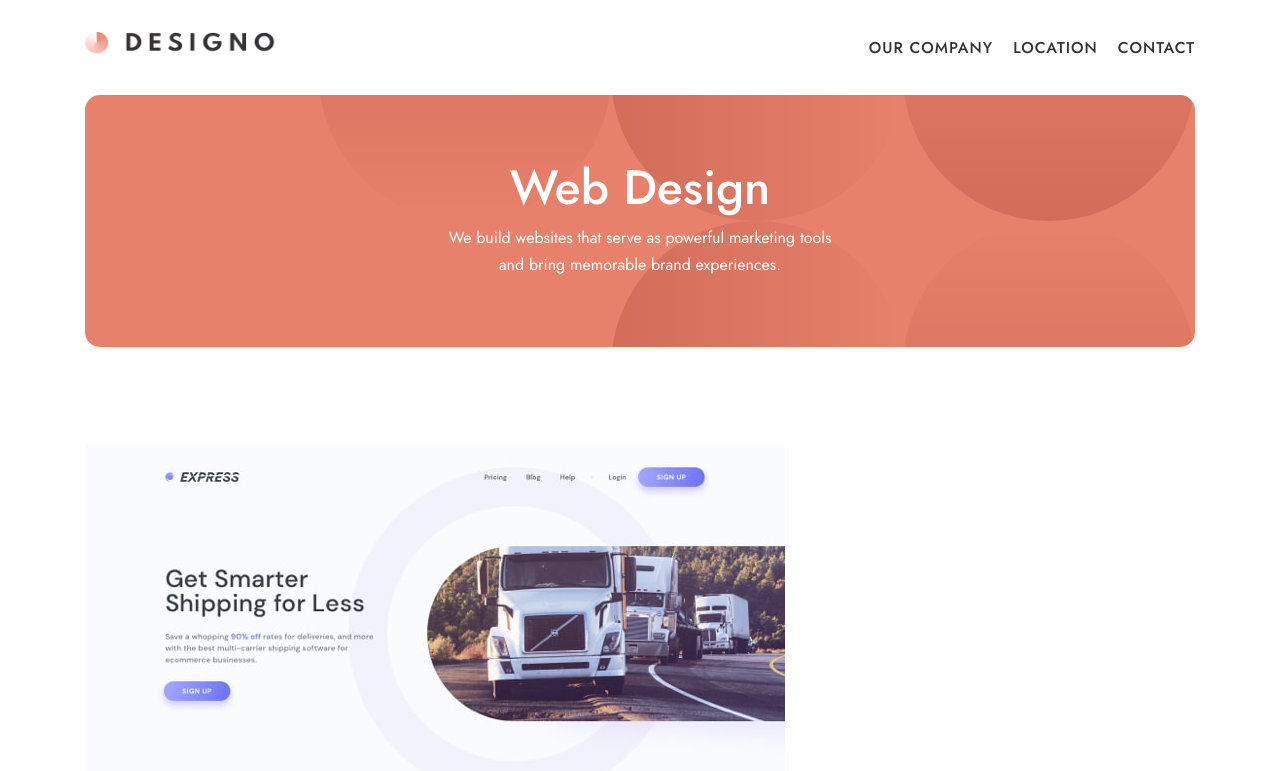
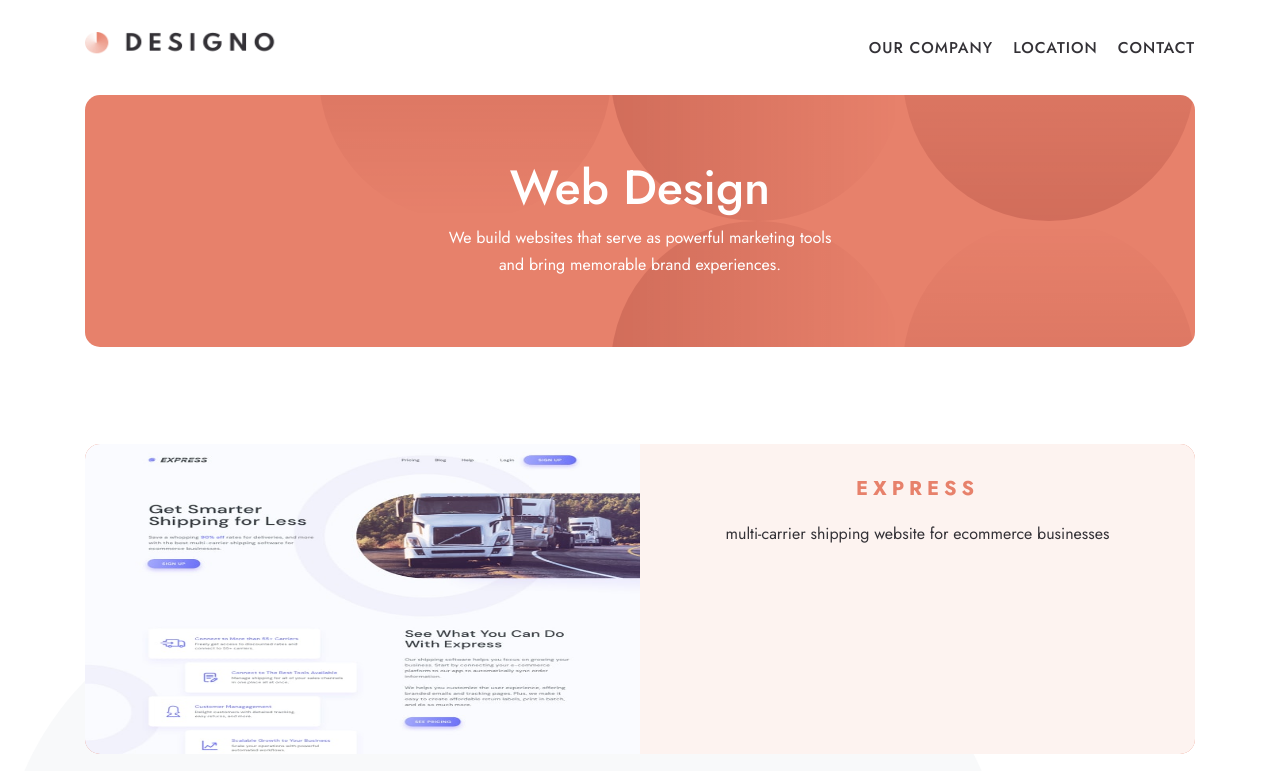
Before and after one commit to papilo-cloud/designo, a React (Vite) app: page /web in a window 1280 px wide. Shown: the top 771 px of the page. Built offline with nearby package versions, Linux system fonts and the light colour scheme.

Commit message:
done with both mobile and tablet view for design component

```diff
--- a/src/components/design/design.css
+++ b/src/components/design/design.css
@@ -48,19 +48,56 @@
     position: relative;
     width: 100%;
     margin: 0;
-    padding: 0;
     margin-top: 97px;
+    padding: 0 1.5em;
  }
  .content .card{
     position: relative;
     width: 100%;
     height: 478px;
+    background-color: #E7816B;
+    margin-bottom: 1.5em;
+    overflow: hidden;
+    border-radius: 15px;
  }
   .card .img{
     position: relative;
     width: 100%;
     height: 320px;
   }
+  .card .img img{
+    position: absolute;
+    top: 0;
+    left: 0;
+    width: 100%;
+    height: 320px;
+    /* object-fit: cover; */
+    height: 100%;
+  }
+  .card .card-text{
+    position: relative;
+    width: 100%;
+    background-color: #fdf3f0;
+    height: 158px;
+    padding: 32px;
+    text-align: center;
+  }
+  .card .card-text:hover, .card .card-text:hover h3, .card .card-text:hover p{
+    color: #fff;
+    background-color: #E7816B;
+    transition: .3s;
+  }
+  .card .card-text h3{
+    text-transform: uppercase;
+    color: #E7816B;
+    background-color: inherit;
+    margin-bottom: 18px;
+  }
+  .card .card-text p{
+    color: #333136;
+    background-color: inherit;
+  }
+
 
  /*
  ############################################################
@@ -71,9 +108,8 @@
     width: 100%;
     margin: 0;
     padding: 0 1.5em;
-    margin-top: 7.4em;
     display: grid;
-    margin-bottom: 7.4em;
+    margin: 7.4em 0;
 }
 .flexex .flex .designs{
     position: relative;
@@ -89,7 +125,8 @@
     transition: all .3s;
 }
 .flexex .flex .designs :hover{
-    background-color: rgba(0, 0, 0, 0.7);
+    background-color: #FFAD9B;
+    transition: all .3s;
 }
 .flexex .flex .web{
     background-image: url('../../assets/home/mobile/image-web-design.jpg');
@@ -121,6 +158,20 @@
 @media screen and (min-width: 48em) {
     .design{
         padding: 0 1.5em;
+    }
+    .design .content{
+        padding: 0;
+    }
+     .content .card{
+        display: grid;
+        height: 310px;
+        grid-template-columns: repeat(2, 1fr);
+    }
+    .card .img{
+        height: 100%;
+    }
+    .card .card-text {
+        height: 100%;
     }
     .flexex{
         padding: 0;
@@ -155,7 +206,7 @@
     }
 }
 
-@media screen and (min-width:75em) {
+@media screen and (min-width:64em) {
 
     .flexex{
         width: 100%;
--- a/src/components/home/home.css
+++ b/src/components/home/home.css
@@ -188,6 +188,7 @@ main{
     }
     .project .flex .design{
         height: 200px;
+        background-color: #E7816B;
     }
     .project .flex .web{
         background-image: url('../../assets/home/tablet/image-web-design.jpg');
@@ -263,13 +264,17 @@ main{
     .project .flex1 .design{
         height: 100%;
     }
+    .project .flex2 a{
+        /* display: unset; */
+        height: 100%;
+    }
     .project .flex2 {
         display: flex;
         flex-direction: column;
         gap: 1.5em;
     }
     .project .flex2 .design{
-        height: 50%;
+        height: 100%;
     }
     .project .flex .web{
         background-image: url('../../assets/home/desktop/image-web-design-large.jpg');
```
Also changed, not shown: src/components/home/Project.tsx (line endings or trailing spaces).
